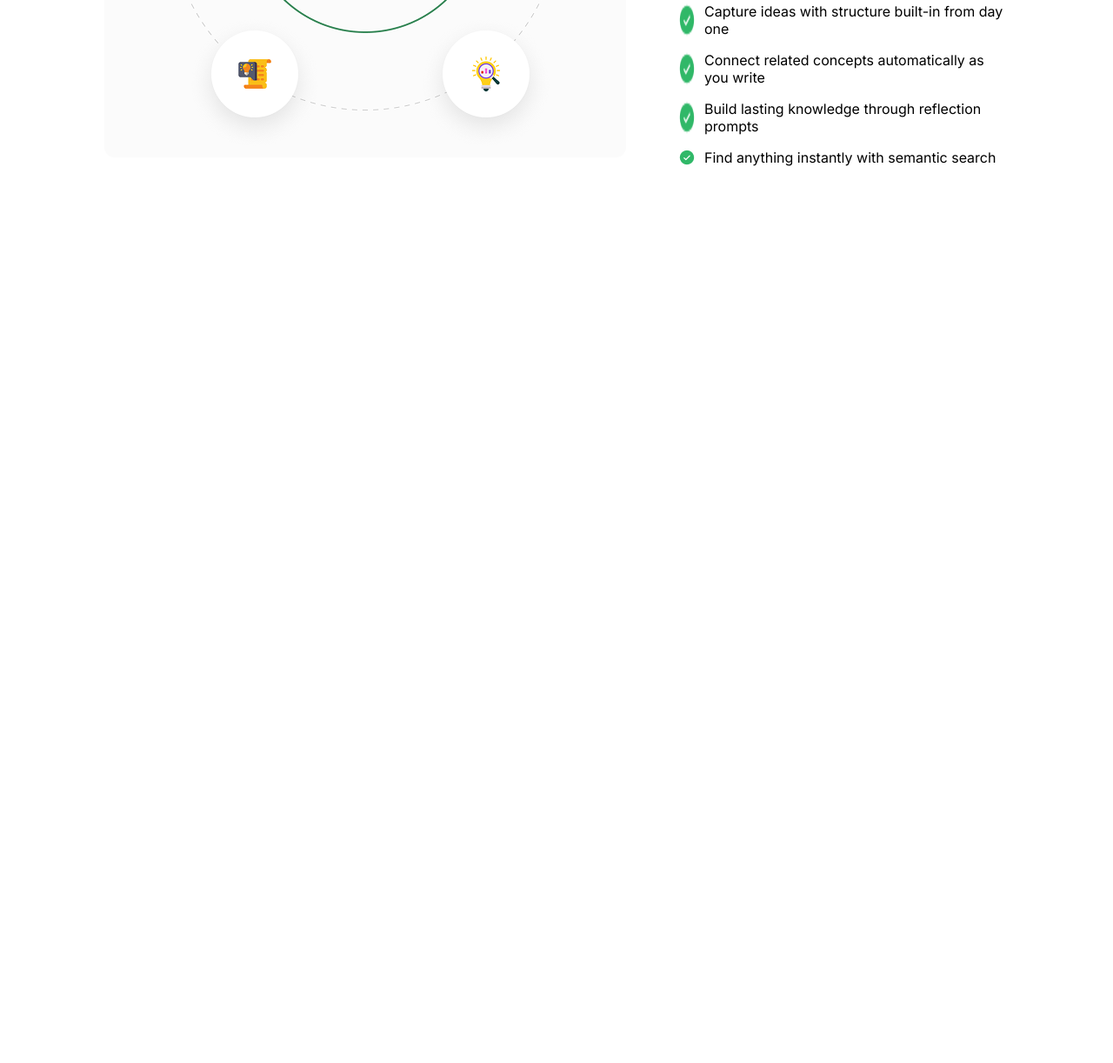
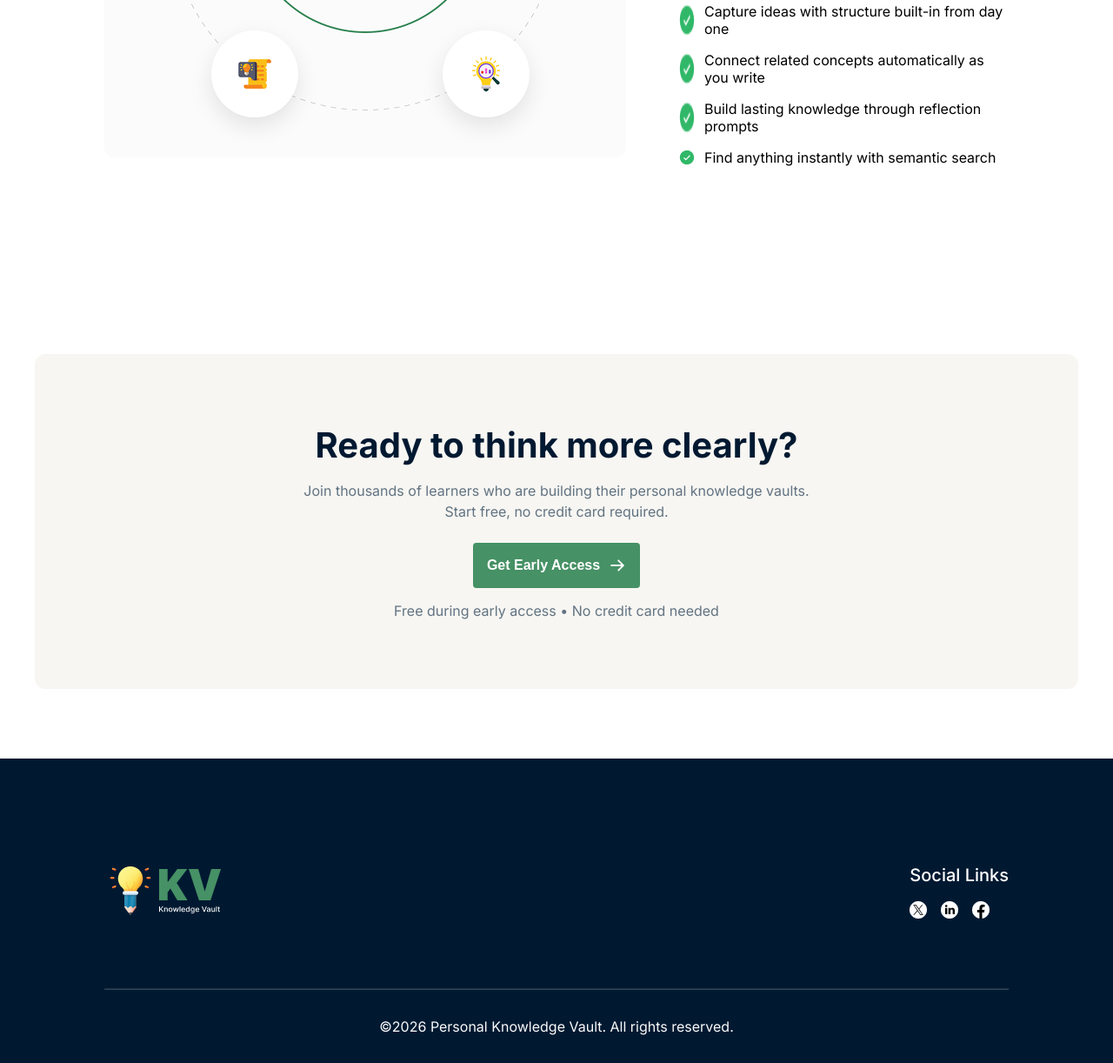
Before and after one commit to tfshorifulislam/A-001-B13, a plain HTML site: page index.html in a window 1280 px wide. Shown: the part 1969-3191 px from the top of the page at 87% size. Before the commit the page ends 2296 px from the top, so only its background shows below. Drawn offline with Linux system fonts and the light colour scheme.

Commit message:
footer section design according to figma

```diff
--- a/index.html
+++ b/index.html
@@ -39,9 +39,9 @@
                 help you think clearly, connect ideas, and turn learning into long-term knowledge.
             </p>
             <div class="hero-btn">
-                <button class="btn btn--hero">Start Building Your Vault <img src="./images/ArrowRight.png" alt="ArrowRight.png"></button>
+                <button class="btn btn--primary">Start Building Your Vault <img src="./images/ArrowRight.png" alt="ArrowRight.png"></button>
 
-                <button class="btn btn--hero btn--hero2">
+                <button class="btn btn--primary btn--secondary">
                     <img src="./images/Play.png" alt="play.pgn">See How It Works
                 </button>
             </div>
@@ -112,5 +112,40 @@
     </section>
     <!--solution end-->
 
+    <!--early-access start-->
+    <section class="early-access">
+        <div class="early-access-container">
+            <h2>Ready to think more clearly?</h2>
+            <p>
+                Join thousands of learners who are building their personal knowledge vaults. <br> Start free, no credit card required.
+            </p>
+
+            <button class="btn btn--primary">Get Early Access <img src="./images/ArrowRight.png" alt="ArrowRight.png"></button>
+            <span>Free during early access • No credit card needed</span>
+
+        </div>
+
+    </section>
+    <!--early-access end-->
+
+    <!--footer start-->
+    <footer>
+        <div class="footer-container">
+            <img src="./images/logo-footer.png" alt="logo-footer.png">
+
+            <div class="socials-icon">
+                <h5>Social Links</h5>
+                    <div class="icons">
+                        <img src="./images/x.png" alt="x.png">
+
+                        <img src="./images/lk.png" alt="lk.png">
+
+                        <img src="./images/fb.png" alt="fb.png">
+                    </div>
+            </div>
+        </div>
+        <hr style="opacity: 20%;">
+        <span> &copy;2026 Personal Knowledge Vault. All rights reserved.</span>
+    </footer>
 </body>
 </html>
--- a/style.css
+++ b/style.css
@@ -22,14 +22,14 @@
     display: flex;
     gap: 16px;
 }
-.btn--hero{
+.btn--primary{
     padding: 16px;
     display: flex;
     align-items: center;
     gap: 10px;
 }
 
-.btn--hero2{
+.btn--secondary{
     border: 1px solid white;
     background-color: transparent;
 }
@@ -231,3 +231,86 @@ nav ul li a{
     gap: 10px;
     margin-bottom: 16px;
 }
+/* solution section end */
+
+/* early-access section start */
+.early-access{
+    padding: 80px 40px;
+
+}
+
+.early-access-container{
+    max-width: 1280px;
+    display: flex;
+    flex-direction: column;
+    justify-content: center;
+    align-items: center;
+    margin: 0 auto;
+    text-align: center;
+    background-color: #F7F6F2;
+    padding: 80px 40px;
+    border-radius: 12px;
+}
+
+.early-access-container h2{
+    font-size: 40px;
+    color: #001931;
+    margin-bottom: 16px;
+}
+
+.early-access-container p{
+    font-size: 16px;
+    line-height: 24px;
+    color: #627382;
+    margin-bottom: 24px;
+}
+
+.early-access-container span{
+    margin-top: 16px;
+    font-size: 16px;
+    line-height: 20px;
+    color: #627382;
+}
+/* early-access section end */
+
+/* footer section start */
+footer{
+    padding: 120px 120px 30px 120px;
+    background-color: #001931;
+}
+
+.footer-container{
+    display: flex;
+    justify-content: space-between;
+    align-items: center;
+    max-width: 1360px;
+    margin: 0 auto;
+    margin-bottom: 80px;
+}
+
+.socials-icon{
+    display: flex;
+    flex-direction: column;
+}
+.socials-icon h5{
+    font-size: 20px;
+    line-height: 28px;
+    font-weight: 500;
+    color: #FFFFFF;
+    margin-bottom: 16px;
+}
+.icons{
+    display: flex;
+    gap: 16px;
+    max-width: 20px;
+}
+
+footer span{
+    display: flex;
+    justify-content: center;
+    margin-top: 30px;
+    font-size: 16px;
+    line-height: 24px;
+    color: #FAFAFA;
+
+}
```
